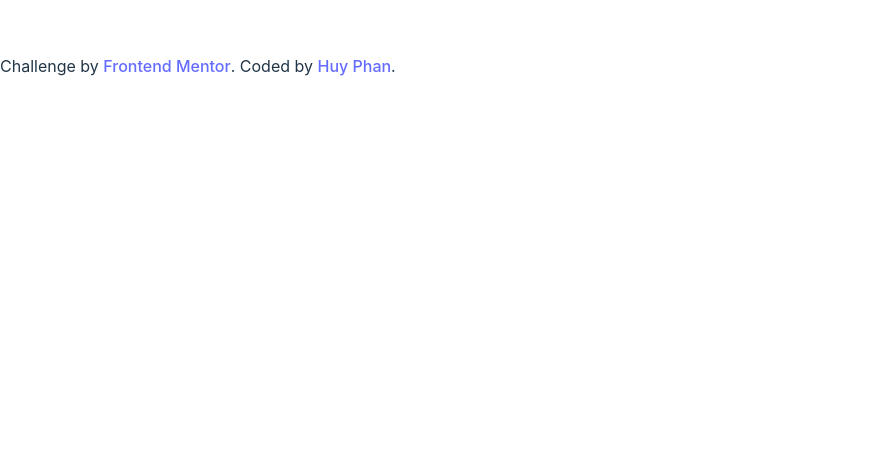
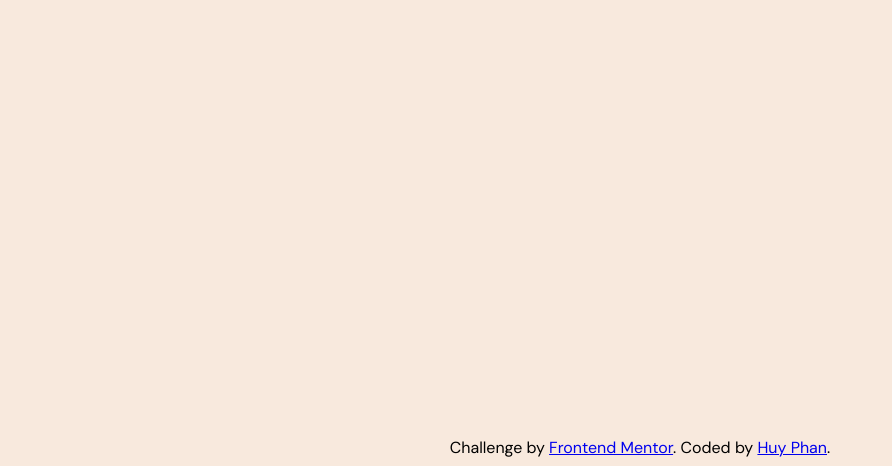
Before and after one commit to huyphan2210/expenses-chart-component-vue, a Vue app: page / in a window 1280 px wide. Shown: the part 334-800 px from the top of the page, without its empty margins (0-892 px from the left). Built offline with nearby package versions, Linux system fonts and the light colour scheme.

Commit message:
Basic global style

```diff
--- a/src/style.css
+++ b/src/style.css
@@ -1,80 +1,32 @@
-:root {
-  font-family: Inter, system-ui, Avenir, Helvetica, Arial, sans-serif;
-  line-height: 1.5;
-  font-weight: 400;
+@import url('https://fonts.googleapis.com/css2?family=DM+Sans&display=swap');
 
-  color-scheme: light dark;
-  color: rgba(255, 255, 255, 0.87);
-  background-color: #242424;
+:root{
+    --soft-red: hsl(10, 79%, 65%);
+    --cyan: hsl(186, 34%, 60%);
 
-  font-synthesis: none;
-  text-rendering: optimizeLegibility;
-  -webkit-font-smoothing: antialiased;
-  -moz-osx-font-smoothing: grayscale;
-  -webkit-text-size-adjust: 100%;
-}
-
-a {
-  font-weight: 500;
-  color: #646cff;
-  text-decoration: inherit;
-}
-a:hover {
-  color: #535bf2;
+    --dark-brown: hsl(25, 47%, 15%);
+    --medium-brown: hsl(28, 10%, 53%);
+    --cream: hsl(27, 66%, 92%);
+    --very-pale-orange: hsl(33, 100%, 98%);
 }
 
 body {
-  margin: 0;
-  display: flex;
-  place-items: center;
-  min-width: 320px;
-  min-height: 100vh;
+    min-height: 100vh;
+    margin: 0 auto;
+    display: flex;
+    justify-content: center;
+    align-items: center;
+    font-family: 'DM Sans', sans-serif;
+    background-color: var(--cream);
 }
 
-h1 {
-  font-size: 3.2em;
-  line-height: 1.1;
+main{
+    width: 90%;
+    max-width: 300px;
+
 }
 
-button {
-  border-radius: 8px;
-  border: 1px solid transparent;
-  padding: 0.6em 1.2em;
-  font-size: 1em;
-  font-weight: 500;
-  font-family: inherit;
-  background-color: #1a1a1a;
-  cursor: pointer;
-  transition: border-color 0.25s;
+footer {
+    position: fixed;
+    bottom: 1vh;
 }
-button:hover {
-  border-color: #646cff;
-}
-button:focus,
-button:focus-visible {
-  outline: 4px auto -webkit-focus-ring-color;
-}
-
-.card {
-  padding: 2em;
-}
-
-#app {
-  max-width: 1280px;
-  margin: 0 auto;
-  padding: 2rem;
-  text-align: center;
-}
-
-@media (prefers-color-scheme: light) {
-  :root {
-    color: #213547;
-    background-color: #ffffff;
-  }
-  a:hover {
-    color: #747bff;
-  }
-  button {
-    background-color: #f9f9f9;
-  }
-}
```
